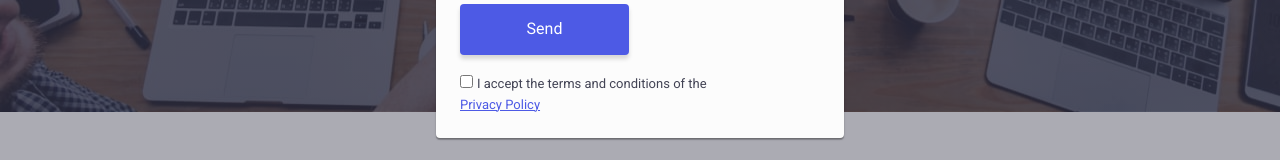
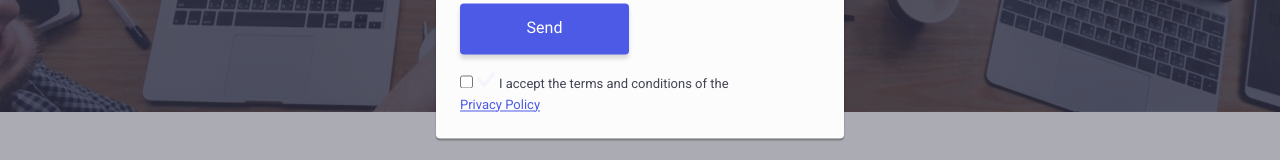
Before and after one commit to Ivancoder1488/goit-markup-hw-05, a plain HTML site: page index.html in a window 1280 px wide. Shown: the part 561-721 px from the top of the page. Drawn offline with nearby package versions, Linux system fonts and the light colour scheme.

Commit message:
Update index.html

```diff
--- a/index.html
+++ b/index.html
@@ -468,7 +468,9 @@
                       <input class="" type="checkbox" value="true" id="user-privacy" name="user-privacy"/>
                       <label class="user-privacy" for="user-privacy" >
                         <span class="">
-                            <use  href="./images/icons.svg#icon-checkbox"></use>
+                            <svg class="custom-checkbox" width="18" height="18">
+                                <use  href="./images/icons.svg#icon-checkbox"></use>
+                            </svg>
                         </span>
                         <span class="modal-form-desc">I accept the terms and conditions of the <a class="modal-form-link" href="">Privacy
                                 Policy
```
